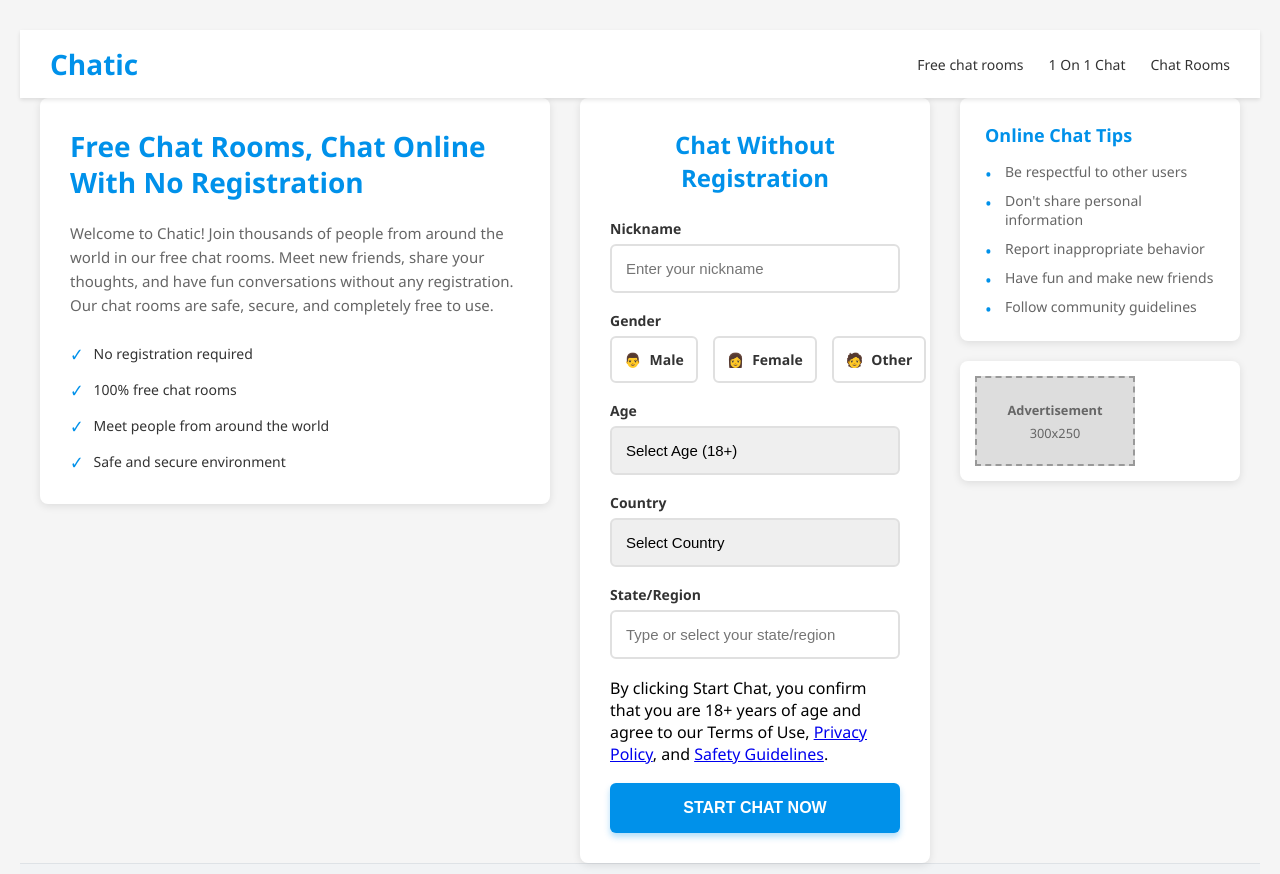
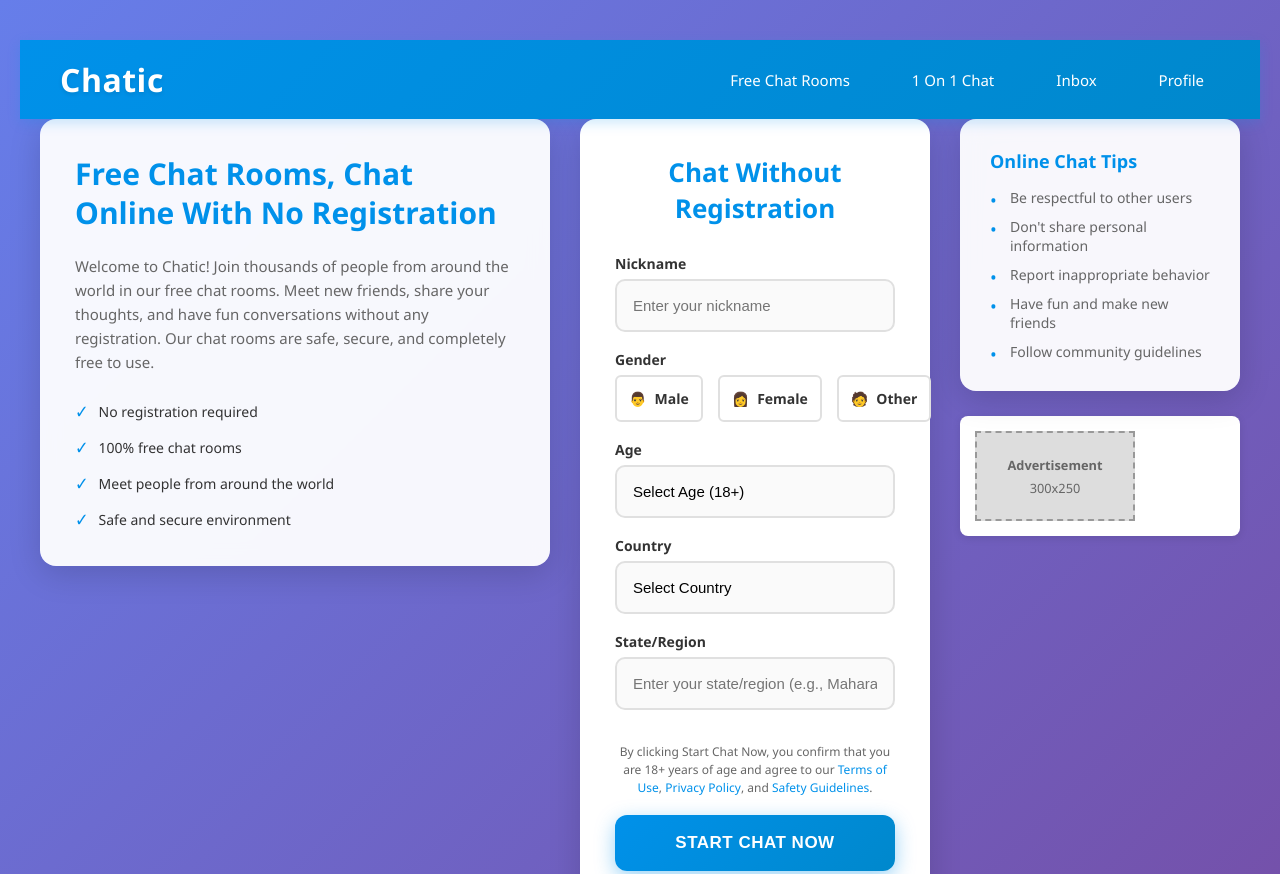
Before and after one commit to fanu1931/Chativ, a website: page public/index.html in a window 1280 px wide. Shown: the top 874 px of the page. Drawn offline with nearby package versions, Linux system fonts and the light colour scheme.

Commit message:
Fixed age dropdown, state text input and modernized login UI

```diff
--- a/public/index.html
+++ b/public/index.html
@@ -13,9 +13,10 @@
         <header class="landing-header">
             <div class="logo">Chatic</div>
             <nav class="landing-nav">
-                <a href="#">Free chat rooms</a>
+                <a href="#">Free Chat Rooms</a>
                 <a href="#">1 On 1 Chat</a>
-                <a href="#">Chat Rooms</a>
+                <a href="#">Inbox</a>
+                <a href="#">Profile</a>
             </nav>
         </header>
 
@@ -104,42 +105,10 @@
 
                         <div class="form-group">
                             <label for="state">State/Region</label>
-                            <input type="text" id="state" list="state-suggestions" placeholder="Type or select your state/region" required>
-                            <datalist id="state-suggestions">
-                                <option value="Maharashtra">
-                                <option value="Delhi">
-                                <option value="Gujarat">
-                                <option value="Uttar Pradesh">
-                                <option value="Bihar">
-                                <option value="Karnataka">
-                                <option value="Tamil Nadu">
-                                <option value="Madhya Pradesh">
-                                <option value="Rajasthan">
-                                <option value="West Bengal">
-                                <option value="Andhra Pradesh">
-                                <option value="Telangana">
-                                <option value="Kerala">
-                                <option value="Punjab">
-                                <option value="Haryana">
-                                <option value="Odisha">
-                                <option value="Jharkhand">
-                                <option value="Chhattisgarh">
-                                <option value="Uttarakhand">
-                                <option value="Himachal Pradesh">
-                                <option value="Jammu and Kashmir">
-                                <option value="Goa">
-                                <option value="Assam">
-                                <option value="Meghalaya">
-                                <option value="Manipur">
-                                <option value="Nagaland">
-                                <option value="Tripura">
-                                <option value="Mizoram">
-                                <option value="Arunachal Pradesh">
-                                <option value="Sikkim">
-                            </datalist>
+                            <input type="text" id="state" placeholder="Enter your state/region (e.g., Maharashtra, Gujarat, Goa)" required>
                         </div>
 
-                        <p class="legal-disclaimer">By clicking Start Chat, you confirm that you are 18+ years of age and agree to our <a href="#" data-modal="terms"></a>Terms of Use</a>, <a href="#" data-modal="privacy">Privacy Policy</a>, and <a href="#" data-modal="safety">Safety Guidelines</a>.</p>
+                        <p class="legal-disclaimer">By clicking Start Chat Now, you confirm that you are 18+ years of age and agree to our <a href="#" data-modal="terms">Terms of Use</a>, <a href="#" data-modal="privacy">Privacy Policy</a>, and <a href="#" data-modal="safety">Safety Guidelines</a>.</p>
 
                         <button id="enter-chat" class="btn-primary">START CHAT NOW</button>
                     </div>
--- a/public/script.js
+++ b/public/script.js
@@ -131,7 +131,7 @@ enterChatBtn.addEventListener('click', () => {
     const age = ageInput.value;
     const gender = getSelectedGender();
     const country = countryInput.value;
-    const state = stateInput.value;
+    const state = stateInput.value.trim();
 
     if (!nickname || !age || !gender || !country || !state) {
         alert('Please fill in all fields');
@@ -144,6 +144,9 @@ enterChatBtn.addEventListener('click', () => {
     }
 
     currentUser = { nickname, age, gender, country, state };
+
+    // Save state to localStorage
+    localStorage.setItem('userState', state);
 
     // Initialize socket and join
     initSocket();
@@ -326,18 +329,30 @@ function displayMobileInbox() {
 
 // Display online users
 function displayUsers(users) {
+    // Sort users: same state first, then others
+    const sortedUsers = [...users].sort((a, b) => {
+        if (a.state === currentUser.state && b.state !== currentUser.state) {
+            return -1;
+        }
+        if (a.state !== currentUser.state && b.state === currentUser.state) {
+            return 1;
+        }
+        return 0;
+    });
+
     // Desktop sidebar
     usersList.innerHTML = '';
-    users.forEach(user => {
+    sortedUsers.forEach(user => {
         const li = document.createElement('li');
 
         const initials = user.nickname.substring(0, 2).toUpperCase();
         const countryFlag = getCountryFlag(user.country);
+        const isSameState = user.state === currentUser.state;
 
         li.innerHTML = `
-            <div class="user-avatar">${initials}</div>
+            <div class="user-avatar ${isSameState ? 'same-state' : ''}">${initials}</div>
             <div class="user-info-text">
-                <div class="user-name">${escapeHtml(user.nickname)}</div>
+                <div class="user-name">${escapeHtml(user.nickname)} ${isSameState ? '<span class="nearby-badge">Nearby</span>' : ''}</div>
                 <div class="user-details">${user.age} • ${user.gender} • ${countryFlag} ${user.state}</div>
             </div>
             <div class="online-status"></div>
@@ -365,16 +380,17 @@ function displayUsers(users) {
 
     // Mobile view
     mobileUsersList.innerHTML = '';
-    users.forEach(user => {
+    sortedUsers.forEach(user => {
         const li = document.createElement('li');
 
         const initials = user.nickname.substring(0, 2).toUpperCase();
         const countryFlag = getCountryFlag(user.country);
+        const isSameState = user.state === currentUser.state;
 
         li.innerHTML = `
-            <div class="user-avatar">${initials}</div>
+            <div class="user-avatar ${isSameState ? 'same-state' : ''}">${initials}</div>
             <div class="user-info-text">
-                <div class="user-name">${escapeHtml(user.nickname)}</div>
+                <div class="user-name">${escapeHtml(user.nickname)} ${isSameState ? '<span class="nearby-badge">Nearby</span>' : ''}</div>
                 <div class="user-details">${user.age} • ${user.gender} • ${countryFlag} ${user.state}</div>
             </div>
             <div class="online-status"></div>
@@ -762,6 +778,12 @@ profileModal.addEventListener('click', (e) => {
 // Initialize on page load
 populateAgeDropdown();
 
+// Load saved state from localStorage
+const savedState = localStorage.getItem('userState');
+if (savedState) {
+    stateInput.value = savedState;
+}
+
 // Hamburger menu toggle
 hamburgerMenu.addEventListener('click', () => {
     hamburgerMenu.classList.toggle('active');
--- a/public/style.css
+++ b/public/style.css
@@ -29,44 +29,51 @@ body {
 
 /* Landing Page Header */
 .landing-header {
-    background: var(--white);
-    padding: 15px 30px;
+    background: linear-gradient(135deg, var(--primary-blue) 0%, var(--secondary-blue) 100%);
+    padding: 18px 40px;
     display: flex;
     justify-content: space-between;
     align-items: center;
-    box-shadow: 0 2px 4px rgba(0, 0, 0, 0.1);
+    box-shadow: 0 4px 12px rgba(0, 145, 234, 0.2);
     position: sticky;
     top: 0;
     z-index: 100;
 }
 
 .landing-header .logo {
-    font-size: 28px;
-    font-weight: bold;
-    color: var(--primary-blue);
+    font-size: 32px;
+    font-weight: 700;
+    color: var(--white);
+    letter-spacing: 0.5px;
+    text-shadow: 0 2px 4px rgba(0, 0, 0, 0.1);
 }
 
 .landing-nav {
     display: flex;
-    gap: 25px;
+    gap: 30px;
 }
 
 .landing-nav a {
-    color: var(--text-dark);
+    color: var(--white);
     text-decoration: none;
-    font-size: 14px;
-    transition: color 0.3s;
+    font-size: 15px;
+    font-weight: 500;
+    transition: all 0.3s ease;
+    padding: 8px 16px;
+    border-radius: 6px;
 }
 
 .landing-nav a:hover {
-    color: var(--primary-blue);
+    background: rgba(255, 255, 255, 0.15);
+    transform: translateY(-2px);
+    box-shadow: 0 4px 8px rgba(0, 0, 0, 0.1);
 }
 
 /* Landing Page Styles */
 .landing-page {
-    background: var(--gray-light);
+    background: linear-gradient(135deg, #667eea 0%, #764ba2 100%);
     min-height: 100vh;
-    padding: 30px 20px;
+    padding: 40px 20px;
 }
 
 .landing-container {
@@ -80,17 +87,19 @@ body {
 
 /* Left Column - Info */
 .landing-left {
-    background: var(--white);
-    padding: 30px;
-    border-radius: 8px;
-    box-shadow: 0 2px 8px rgba(0, 0, 0, 0.1);
+    background: rgba(255, 255, 255, 0.95);
+    padding: 35px;
+    border-radius: 16px;
+    box-shadow: 0 8px 32px rgba(0, 0, 0, 0.15);
+    backdrop-filter: blur(10px);
 }
 
 .landing-left h1 {
     color: var(--primary-blue);
-    font-size: 28px;
-    margin-bottom: 20px;
+    font-size: 30px;
+    margin-bottom: 22px;
     line-height: 1.3;
+    font-weight: 700;
 }
 
 .landing-description {
@@ -128,16 +137,18 @@ body {
 
 .form-card {
     background: var(--white);
-    padding: 30px;
-    border-radius: 8px;
-    box-shadow: 0 2px 8px rgba(0, 0, 0, 0.1);
+    padding: 35px;
+    border-radius: 16px;
+    box-shadow: 0 8px 32px rgba(0, 0, 0, 0.15);
+    backdrop-filter: blur(10px);
 }
 
 .form-card h2 {
     color: var(--primary-blue);
-    font-size: 24px;
-    margin-bottom: 25px;
+    font-size: 26px;
+    margin-bottom: 28px;
     text-align: center;
+    font-weight: 700;
 }
 
 .entry-form {
@@ -160,19 +171,22 @@ body {
 
 .form-group input,
 .form-group select {
-    padding: 14px;
+    padding: 16px;
     border: 2px solid var(--gray-medium);
-    border-radius: 6px;
+    border-radius: 10px;
     font-size: 15px;
-    transition: border-color 0.3s;
+    transition: all 0.3s ease;
     -webkit-appearance: none;
     appearance: none;
+    background: #fafafa;
 }
 
 .form-group input:focus,
 .form-group select:focus {
     outline: none;
     border-color: var(--primary-blue);
+    background: var(--white);
+    box-shadow: 0 0 0 4px rgba(0, 145, 234, 0.1);
 }
 
 /* Gender Selector */
@@ -223,50 +237,63 @@ body {
 }
 
 .btn-primary {
-    background: var(--primary-blue);
+    background: linear-gradient(135deg, var(--primary-blue) 0%, var(--secondary-blue) 100%);
     color: white;
-    padding: 16px;
+    padding: 18px;
     border: none;
-    border-radius: 6px;
-    font-size: 16px;
+    border-radius: 12px;
+    font-size: 17px;
     font-weight: 600;
     cursor: pointer;
     transition: all 0.3s ease;
-    min-height: 50px;
+    min-height: 54px;
     -webkit-tap-highlight-color: transparent;
-    box-shadow: 0 4px 6px rgba(0, 145, 234, 0.3);
+    box-shadow: 0 6px 20px rgba(0, 145, 234, 0.4);
+    letter-spacing: 0.5px;
 }
 
 .btn-primary:hover {
-    background: var(--dark-blue);
-    transform: translateY(-2px);
-    box-shadow: 0 6px 12px rgba(0, 145, 234, 0.4);
+    background: linear-gradient(135deg, var(--dark-blue) 0%, var(--primary-blue) 100%);
+    transform: translateY(-3px);
+    box-shadow: 0 8px 24px rgba(0, 145, 234, 0.5);
 }
 
 .btn-primary:active {
-    transform: translateY(0);
-    box-shadow: 0 2px 4px rgba(0, 145, 234, 0.3);
-}
-
-.terms {
+    transform: translateY(-1px);
+    box-shadow: 0 4px 12px rgba(0, 145, 234, 0.3);
+}
+
+.legal-disclaimer {
     text-align: center;
     color: var(--text-light);
     font-size: 12px;
     margin-top: 15px;
+    line-height: 1.5;
+}
+
+.legal-disclaimer a {
+    color: var(--primary-blue);
+    text-decoration: none;
+    font-weight: 500;
+}
+
+.legal-disclaimer a:hover {
+    text-decoration: underline;
 }
 
 /* Right Column - Tips/Ads */
 .landing-right {
     display: flex;
     flex-direction: column;
-    gap: 20px;
+    gap: 25px;
 }
 
 .tips-card {
-    background: var(--white);
-    padding: 25px;
-    border-radius: 8px;
-    box-shadow: 0 2px 8px rgba(0, 0, 0, 0.1);
+    background: rgba(255, 255, 255, 0.95);
+    padding: 30px;
+    border-radius: 16px;
+    box-shadow: 0 8px 32px rgba(0, 0, 0, 0.15);
+    backdrop-filter: blur(10px);
 }
 
 .tips-card h3 {
@@ -1112,6 +1139,23 @@ body {
     font-weight: 600;
     font-size: 0.95em;
     box-shadow: 0 2px 8px rgba(0, 145, 234, 0.3);
+}
+
+.user-avatar.same-state {
+    background: linear-gradient(135deg, #2ecc71 0%, #27ae60 100%);
+    box-shadow: 0 2px 8px rgba(46, 204, 113, 0.4);
+}
+
+.nearby-badge {
+    background: linear-gradient(135deg, #2ecc71 0%, #27ae60 100%);
+    color: white;
+    font-size: 10px;
+    font-weight: 600;
+    padding: 2px 8px;
+    border-radius: 10px;
+    margin-left: 8px;
+    text-transform: uppercase;
+    letter-spacing: 0.5px;
 }
 
 .user-info-text {
```
